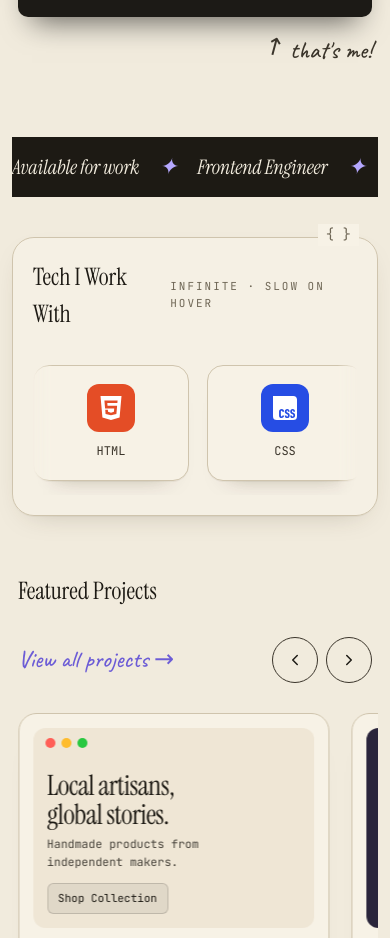
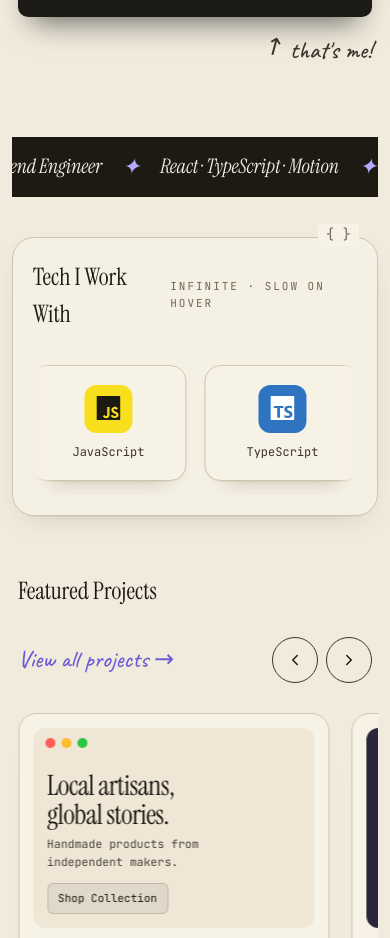
Before and after one commit to KEX-03/Portfolio-V2, a React (Vite) app: page / in a window 390 px wide. Shown: the part 1380-2318 px from the top of the page. Built offline with nearby package versions, Linux system fonts and the light colour scheme.

Commit message:
marquee band reinstatement

```diff
--- a/src/index.css
+++ b/src/index.css
@@ -1666,8 +1666,6 @@ footer .now .blip {
     transform: none;
   }
 
-  .band .mq,
-  .marquee-track,
   .wave-emoji,
   .spark,
   .badge-circ,
@@ -1711,7 +1709,6 @@ footer .now .blip {
     font-size: 26px;
     gap: 28px;
     padding: 12px 0;
-    animation: none;
   }
 
   .band .mq span {
@@ -1726,8 +1723,7 @@ footer .now .blip {
   .wave-emoji,
   .badge-circ,
   .spark,
-  .code-card .caret,
-  .marquee-track {
+  .code-card .caret {
     animation: none !important;
   }
 
```
